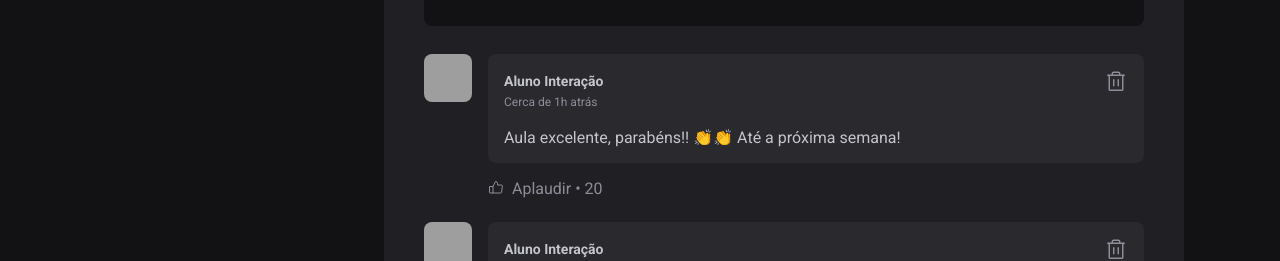
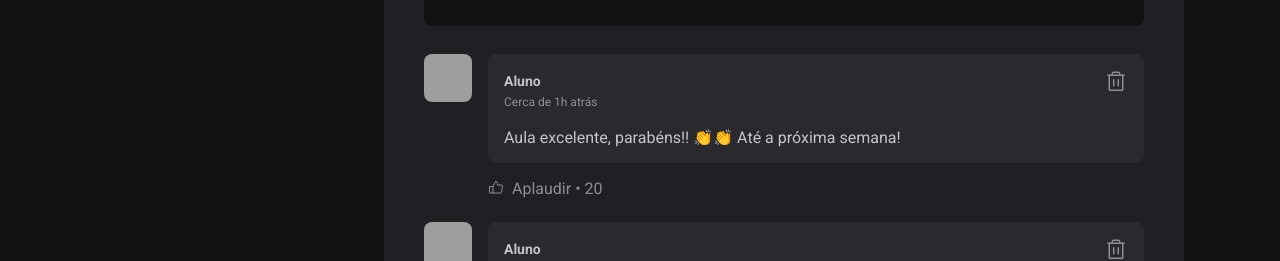
Before and after one commit to Yan-Gurgel/uece-platform, a React (Vite) app: page / in a window 1280 px wide. Shown: the part 544-805 px from the top of the page. Built offline with nearby package versions, Linux system fonts and the light colour scheme; grey boxes are pictures that could not be loaded.

Commit message:
revert label

```diff
--- a/src/components/Comment.jsx
+++ b/src/components/Comment.jsx
@@ -10,7 +10,7 @@ export function Comment() {
         <div className={styles.commentContent}>
           <header>
             <div className={styles.authorAndTime}>
-              <strong>Aluno Interação</strong>
+              <strong>Aluno</strong>
               <time title="12 de Outubro às 10:55h" dateTime="2022-10-12 10:55:20">
                 Cerca de 1h atrás
               </time>
```
